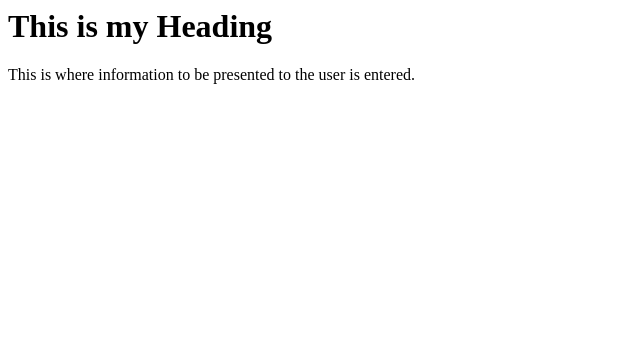
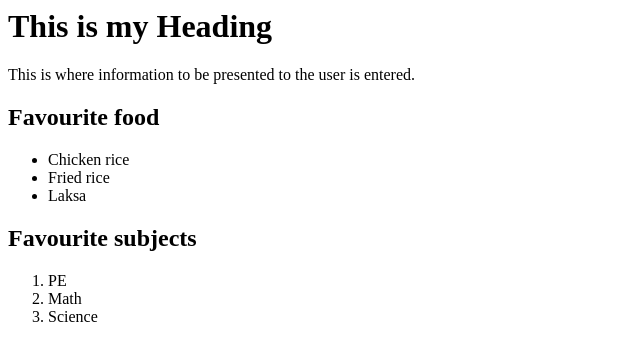
Before and after one commit to tohpeiying1e/tempo, a plain HTML site: page index.html in a window 1280 px wide. Shown: the whole page, without its empty margins (0-640 px from the left). Drawn offline with Linux system fonts and the light colour scheme.

Commit message:
Update index.html

```diff
--- a/index.html
+++ b/index.html
@@ -8,4 +8,27 @@ The title of the webpage
 <h1>This is my Heading</h1>
 This is where information to be presented to the user is entered.
 </body>
+<!DOCTYPE html>
+<html>
+<body>
+
+<h2>Favourite food</h2>
+
+<ul>
+  <li>Chicken rice</li>
+  <li>Fried rice</li>
+  <li>Laksa</li>
+</ul>
+
+<h2>Favourite subjects</h2>
+
+<ol>
+  <li>PE</li>
+  <li>Math</li>
+  <li>Science</li>
+</ol>
+
+</body>
 </html>
+
+</html>
```
